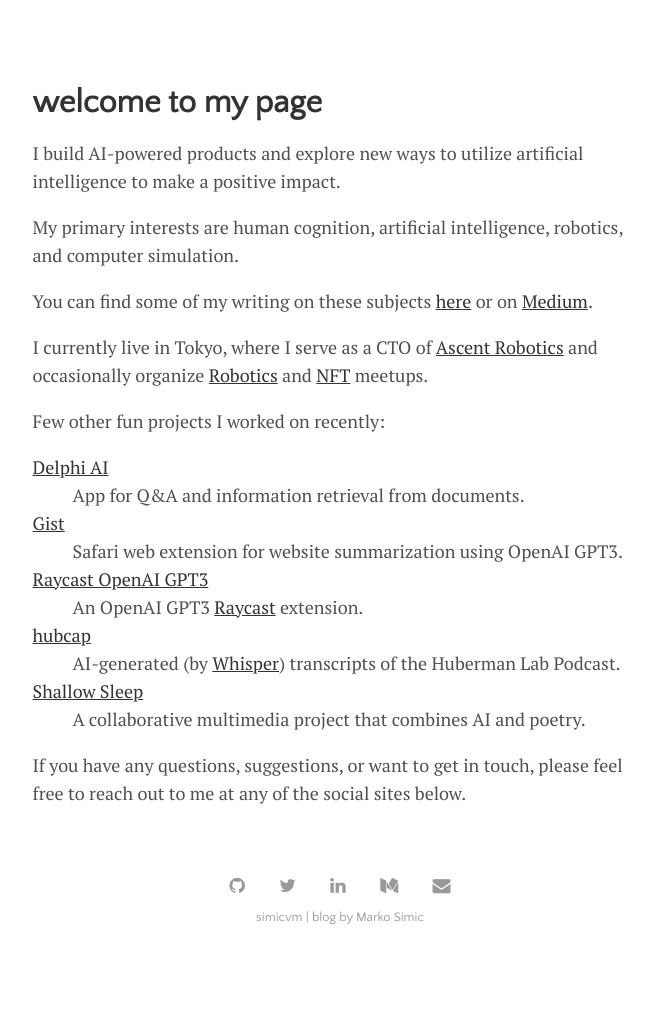
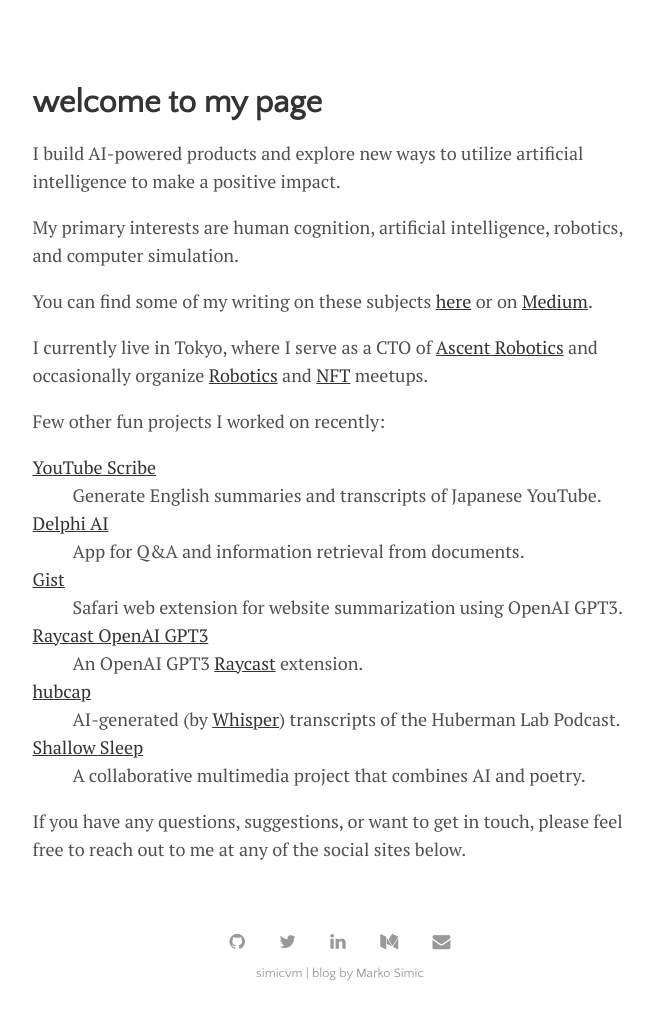
Before and after one commit to simicvm/simicvm.github.io, a Jekyll site: the page built from docs/index.html, in a window 1280 px wide, cut to the strip 172-1191 px from the top of the page. Shown: the whole strip, without its empty margins (300-954 px from the left). Built offline with Jekyll 4.4.1, drawn with Linux system fonts in a browser that asks for light colours; the list of posts is cut into pages by our own code; before the commit the page ends 1135 px from its top, so only the background shows below that.

Commit message:
add shoki

```diff
--- a/docs/index.html
+++ b/docs/index.html
@@ -9,6 +9,8 @@
 <p>I currently live in Tokyo, where I serve as a CTO of <a href="https://ascent.ai">Ascent Robotics</a> and occasionally organize <a href="https://www.meetup.com/robotics-x-tokyo/">Robotics</a> and <a href="https://www.meetup.com/nftxtokyo/">NFT</a> meetups.</p>
 <p>Few other fun projects I worked on recently:
     <dl>
+        <dt><a href="https://shoki.app">YouTube Scribe</a></dt>
+        <dd>Generate English summaries and transcripts of Japanese YouTube.</dd>
         <dt><a href="https://youtu.be/Q4oUV-oRvNA">Delphi AI</a></dt>
         <dd>App for Q&A and information retrieval from documents.</dd>
         <dt><a href="https://github.com/simicvm/gist">Gist</a></dt>
```
